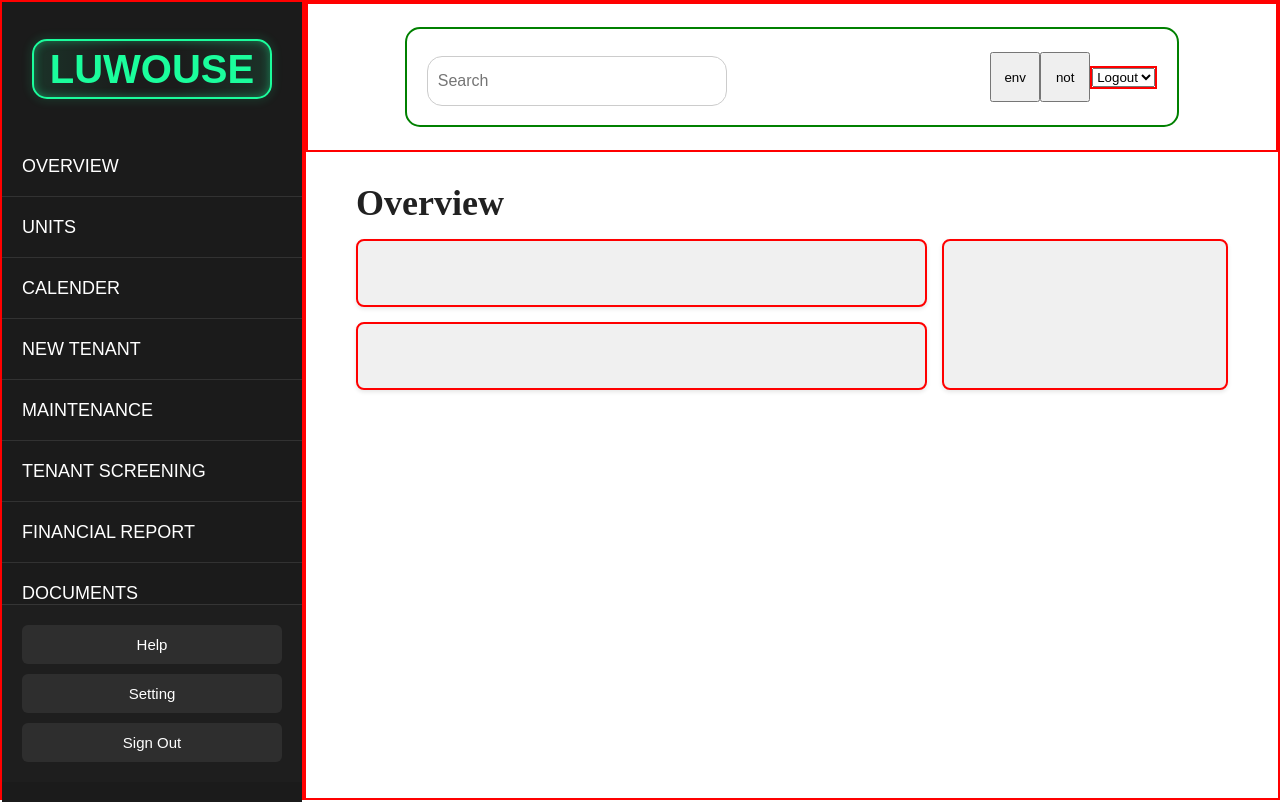
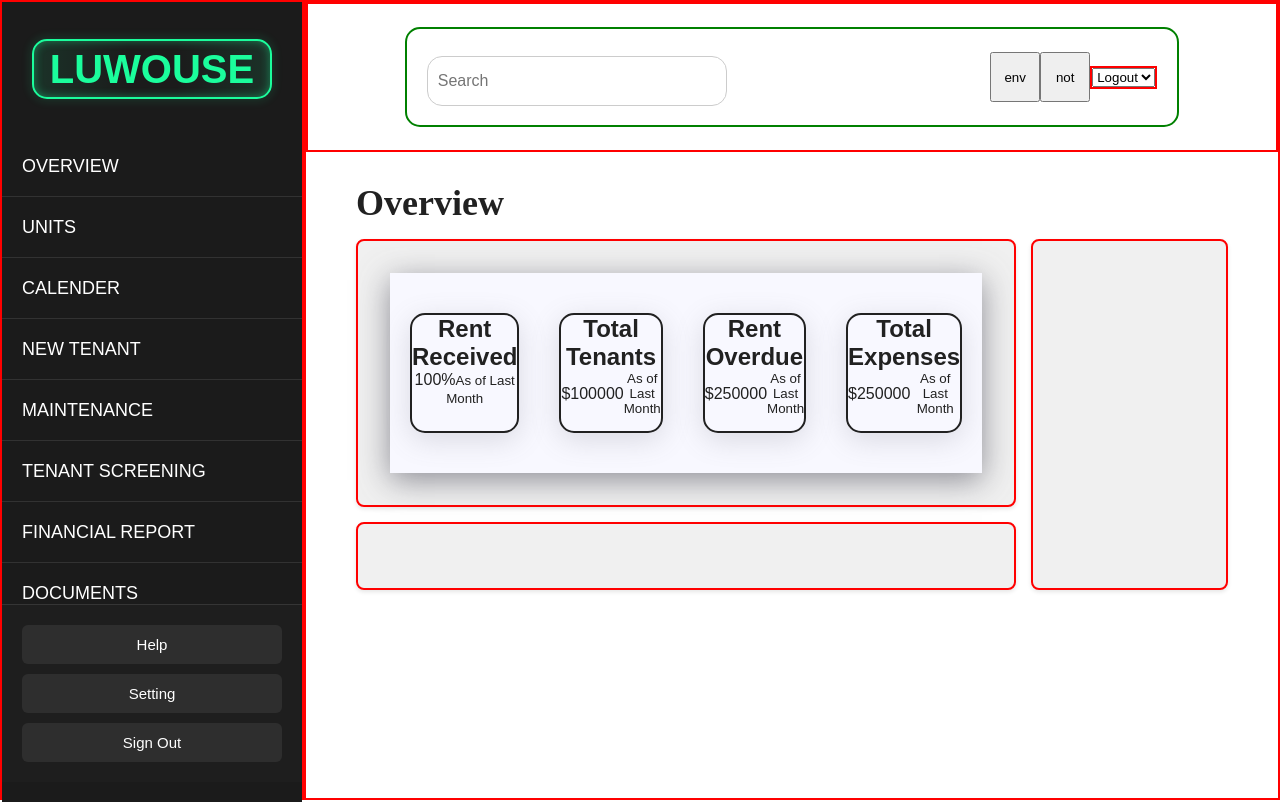
Before and after one commit to Correa95/Property-Management-System, a React (Vite) app in the folder client-side/: page / in a window 1280 px wide. Built offline with nearby package versions, Linux system fonts and the light colour scheme.

Commit message:
adjusting the width of the overview component

```diff
--- a/client-side/src/Components/Analysis.css
+++ b/client-side/src/Components/Analysis.css
@@ -1,23 +1,27 @@
 .statsContainer {
-  /* width: 100%; */
-  height: 300px;
+  width: 100%;
+  height: 200px;
   display: flex;
   justify-content: space-between;
   align-items: center;
-  /* background-color: #fffafa; */
+
   background-color: #f8f8ff;
-  /* box-shadow: rgba(100, 100, 111, 0.7) 0px 7px 29px 0px; */
+  box-shadow: rgba(100, 100, 111, 0.7) 0px 7px 29px 0px;
 }
 .stats {
+  width: 50%;
+  height: 60%;
   color: #212121;
-  background-color: #f8f8ff;
   border: 2px solid #212121;
+  text-align: center;
   border-radius: 15px;
-  width: 30%;
-  height: 60%;
-  text-align: center;
   margin: 20px;
   box-shadow: rgba(100, 100, 111, 0.2) 0px 7px 29px 0px;
+}
+.figure {
+  display: flex;
+  justify-content: space-between;
+  align-items: center;
 }
 /* .titleHeader {
   margin-top: 60px;
--- a/client-side/src/Components/Analysis.jsx
+++ b/client-side/src/Components/Analysis.jsx
@@ -1,54 +1,34 @@
 import "./Analysis.css";
-// import { MdPeopleAlt } from "react-icons/md";
-// import { BsThreeDots } from "react-icons/bs";
-// import { MdAttachMoney } from "react-icons/md";
-// import { GiExpense } from "react-icons/gi";
 function Analysis() {
   return (
     <section className="statsContainer">
       <div className="stats">
-        <div className="icons"></div>
-
-        <div className="figure">
-          <h1 className="titleHeader">Rent Received</h1>
+        <h1 className="titleHeader">Rent Received</h1>
+        <div className="fugure">
           <amount className="dollarAmount">100%</amount>
           <small className="timeStamp">As of Last Month</small>
         </div>
       </div>
 
       <div className="stats">
-        <div className="icons">
-          {/* <MdPeopleAlt />
-          <BsThreeDots /> */}
-        </div>
-
+        <h1 className="titleHeader">Total Tenants</h1>
         <div className="figure">
-          <h1 className="titleHeader">Total Tenants</h1>
           <amount className="dollarAmount">$100000</amount>
           <small className="timeStamp">As of Last Month</small>
         </div>
       </div>
 
       <div className="stats">
-        <div className="icons">
-          {/* <MdAttachMoney />
-          <BsThreeDots /> */}
-        </div>
-
+        <h1 className="titleHeader">Rent Overdue</h1>
         <div className="figure">
-          <h1 className="titleHeader">Rent Overdue</h1>
           <amount className="dollarAmount">$250000</amount>
           <small className="timeStamp">As of Last Month</small>
         </div>
       </div>
 
       <div className="stats">
-        <div className="icons">
-          {/* <GiExpense />
-          <BsThreeDots /> */}
-        </div>
+        <h1 className="titleHeader">Total Expenses</h1>
         <div className="figure">
-          <h1 className="titleHeader">Total Expenses</h1>
           <amount className="dollarAmount">$250000</amount>
           <small className="timeStamp">As of Last Month</small>
         </div>
--- a/client-side/src/Components/OverView.css
+++ b/client-side/src/Components/OverView.css
@@ -5,13 +5,12 @@
 }
 .container {
   display: grid;
-  grid-template-columns: 2fr 1fr; /* two columns */
-  grid-template-rows: auto auto; /* two rows on the left */
+  grid-template-columns: 2fr 1fr;
+  grid-template-rows: auto auto;
   gap: 15px;
   padding: 0 50px;
 }
 
-/* Left-column boxes */
 .box:nth-child(1) {
   grid-column: 1;
   grid-row: 1;
@@ -21,10 +20,9 @@
   grid-row: 2;
 }
 
-/* Right-column box spans both rows */
 .box:nth-child(3) {
   grid-column: 2;
-  grid-row: 1 / 3; /* start at row 1, end after row 2 → full height */
+  grid-row: 1 / 3;
 }
 
 .overViewHeader {
--- a/client-side/src/Components/Overview.jsx
+++ b/client-side/src/Components/Overview.jsx
@@ -1,4 +1,4 @@
-// import Analysis from "./Analysis";
+import Analysis from "./Analysis";
 // import Charts from "./Charts";
 // import RecentTransaction from "./RecentTransaction";
 import NavBar from "./NavBar";
@@ -9,7 +9,10 @@ function OverView() {
       <NavBar />
       <h1 className="overViewHeader">Overview</h1>
       <div className="container">
-        <div className="box">{/* <Analysis /> */}</div>
+        <div className="box">
+          {" "}
+          <Analysis />
+        </div>
         <div className="box">{/* <Charts /> */}</div>
         <div className="box">{/* <Charts /> */}</div>
       </div>
```
